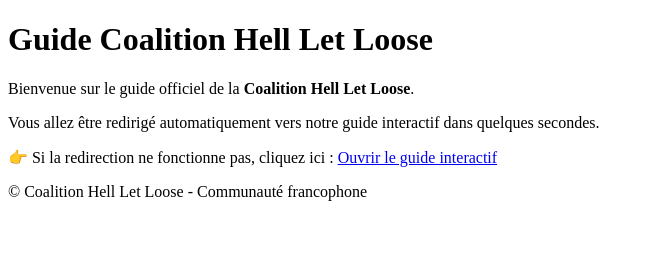
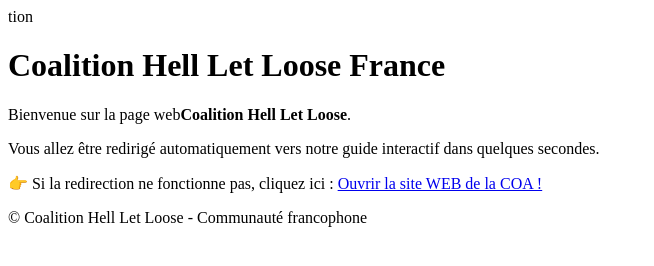
Before and after one commit to Coalition-Hell-Let-Loose/accueil, a plain HTML site: page index.html in a window 1280 px wide. Shown: the whole page, without its empty margins (0-654 px from the left). Drawn offline with Linux system fonts and the light colour scheme.

Commit message:
Update index.html

```diff
--- a/index.html
+++ b/index.html
@@ -1,20 +1,20 @@
-<!DOCTYPE html>
+tion<!DOCTYPE html>
 <html lang="fr">
 <head>
   <meta charset="UTF-8">
-  <title>Guide Coalition Hell Let Loose</title>
-  <meta name="description" content="Découvrez le guide interactif de la Coalition Hell Let Loose : événements, astuces, organisation et règlements de la communauté.">
+  <title>Présentation Coalition Hell Let Loose France </title>
+  <meta name="description" content="Découvrez le guide de la Coalition Hell Let Loose : événements, organisation et objectifs de la communauté.">
   <meta name="viewport" content="width=device-width, initial-scale=1.0">
   <!-- Redirection automatique après 5 secondes -->
-  <meta http-equiv="refresh" content="5; url=https://view.genially.com/688fd3d7380978949a0d38c3/guide-coa-event">
+  <meta http-equiv="refresh" content="2; url=https://view.genially.com/68b2d2b1fbf5abaaff3025cc/interactive-image-presentation-coa">
 </head>
 <body>
-  <h1>Guide Coalition Hell Let Loose</h1>
-  <p>Bienvenue sur le guide officiel de la <strong>Coalition Hell Let Loose</strong>.</p>
+  <h1>Coalition Hell Let Loose France</h1>
+  <p>Bienvenue sur la page web<strong>Coalition Hell Let Loose</strong>.</p>
   <p>Vous allez être redirigé automatiquement vers notre guide interactif dans quelques secondes.</p>
   <p>👉 Si la redirection ne fonctionne pas, cliquez ici :
-    <a href="https://view.genially.com/688fd3d7380978949a0d38c3/guide-coa-event">
-      Ouvrir le guide interactif
+    <a href="https://view.genially.com/68b2d2b1fbf5abaaff3025cc/interactive-image-presentation-coa">
+      Ouvrir la site WEB de la COA !
     </a>
   </p>
 
```
